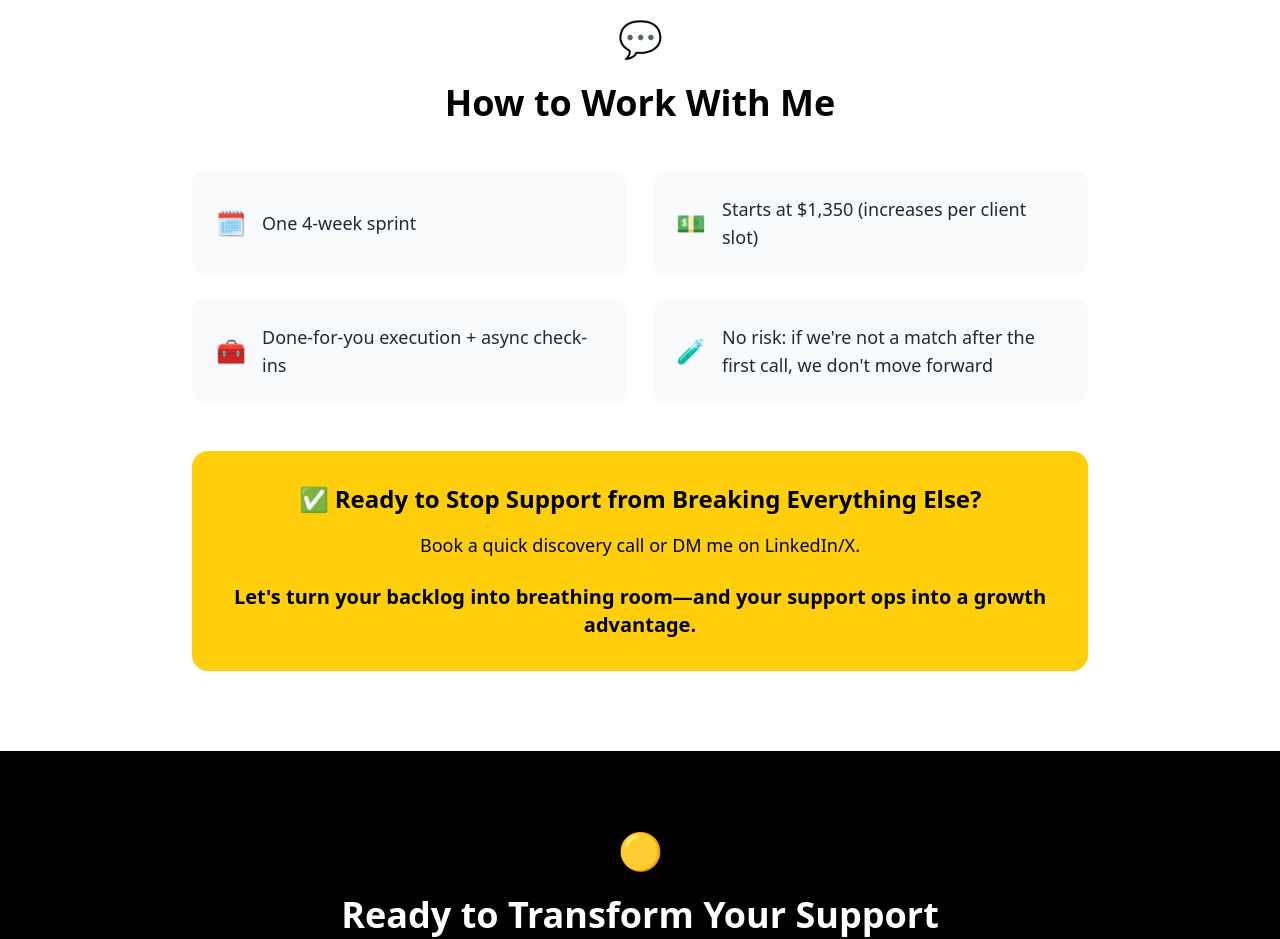
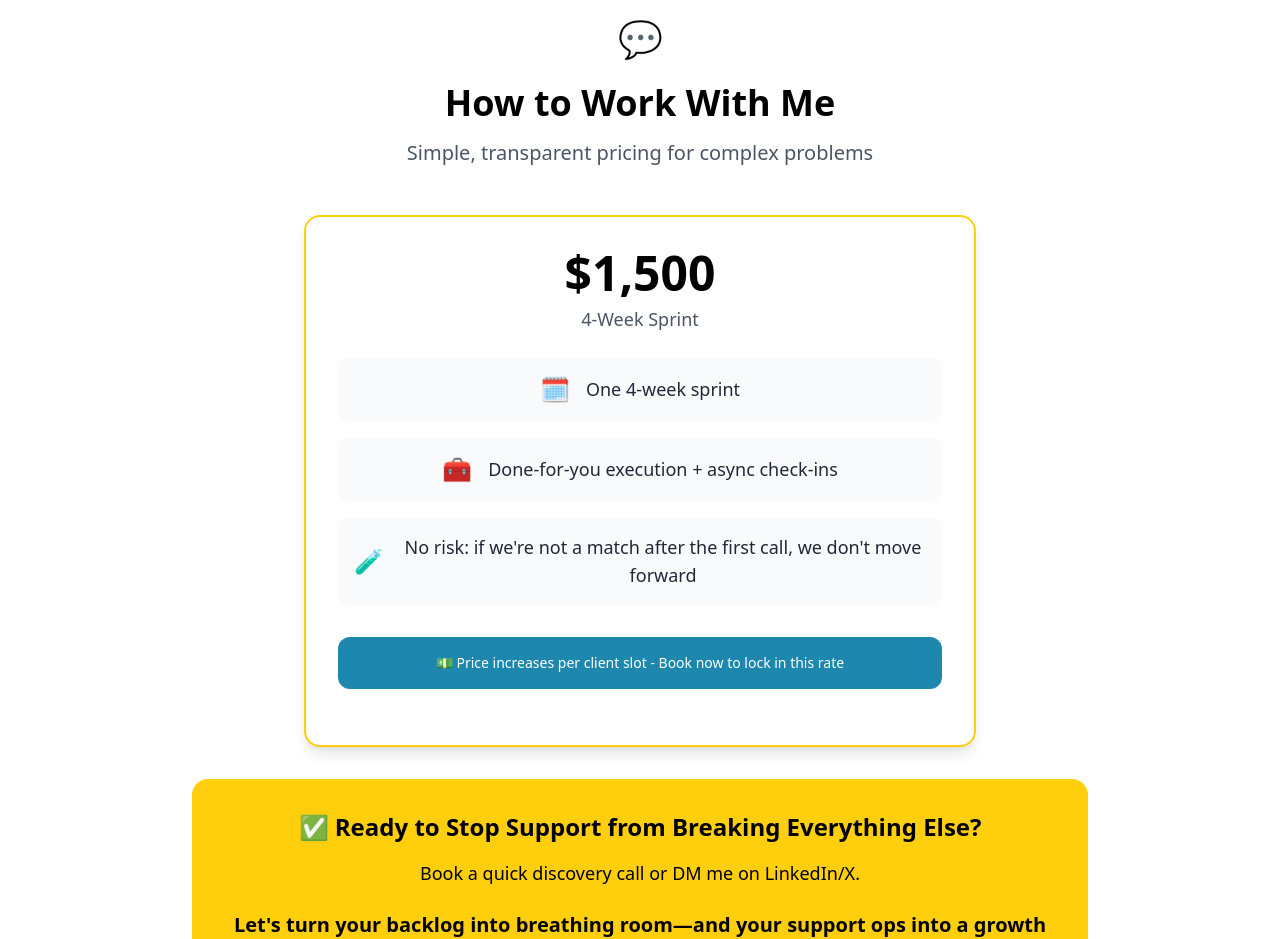
Before and after one commit to MMgtS/Marfo-Management-Services, a React (Vite) app: page / in a window 1280 px wide. Shown: the part 3280-4219 px from the top of the page. Built offline with nearby package versions, Linux system fonts and the light colour scheme.

Commit message:
Refactor: Style HowToWork section as pricing
Update the HowToWork section to resemble a pricing page, including the specified price and retaining emojis.

```diff
--- a/src/components/HowToWork.tsx
+++ b/src/components/HowToWork.tsx
@@ -1,32 +1,46 @@
 
 const HowToWork = () => {
-  const workDetails = [
-    { icon: "🗓️", text: "One 4-week sprint" },
-    { icon: "💵", text: "Starts at $1,350 (increases per client slot)" },
-    { icon: "🧰", text: "Done-for-you execution + async check-ins" },
-    { icon: "🧪", text: "No risk: if we're not a match after the first call, we don't move forward" }
-  ];
-
   return (
     <section className="py-20 px-6 bg-white">
       <div className="max-w-4xl mx-auto text-center">
         <span className="text-4xl mb-6 block">💬</span>
-        <h2 className="text-3xl md:text-4xl font-bold text-black mb-12">
+        <h2 className="text-3xl md:text-4xl font-bold text-black mb-4">
           How to Work With Me
         </h2>
+        <p className="text-xl text-gray-600 mb-12">
+          Simple, transparent pricing for complex problems
+        </p>
 
-        <div className="grid md:grid-cols-2 gap-6 mb-12">
-          {workDetails.map((detail, index) => (
-            <div
-              key={index}
-              className="flex items-center p-6 bg-gray-50 rounded-xl hover:bg-[#ffcf0d]/10 transition-colors duration-300"
-            >
-              <span className="text-2xl mr-4">{detail.icon}</span>
-              <p className="text-lg text-gray-800 text-left">{detail.text}</p>
+        {/* Main Pricing Card */}
+        <div className="bg-white border-2 border-[#ffcf0d] rounded-2xl p-8 shadow-lg mb-8 max-w-2xl mx-auto">
+          <div className="text-center mb-6">
+            <div className="text-5xl font-bold text-black mb-2">$1,500</div>
+            <div className="text-lg text-gray-600">4-Week Sprint</div>
+          </div>
+
+          <div className="space-y-4 mb-8">
+            <div className="flex items-center justify-center p-4 bg-gray-50 rounded-xl">
+              <span className="text-2xl mr-4">🗓️</span>
+              <p className="text-lg text-gray-800">One 4-week sprint</p>
             </div>
-          ))}
+
+            <div className="flex items-center justify-center p-4 bg-gray-50 rounded-xl">
+              <span className="text-2xl mr-4">🧰</span>
+              <p className="text-lg text-gray-800">Done-for-you execution + async check-ins</p>
+            </div>
+
+            <div className="flex items-center justify-center p-4 bg-gray-50 rounded-xl">
+              <span className="text-2xl mr-4">🧪</span>
+              <p className="text-lg text-gray-800">No risk: if we're not a match after the first call, we don't move forward</p>
+            </div>
+          </div>
+
+          <div className="bg-[#1d87ae] text-white p-4 rounded-xl mb-6">
+            <p className="text-sm font-medium">💵 Price increases per client slot - Book now to lock in this rate</p>
+          </div>
         </div>
 
+        {/* Call to Action */}
         <div className="bg-[#ffcf0d] p-8 rounded-2xl">
           <h3 className="text-2xl font-bold text-black mb-4">
             ✅ Ready to Stop Support from Breaking Everything Else?
```
